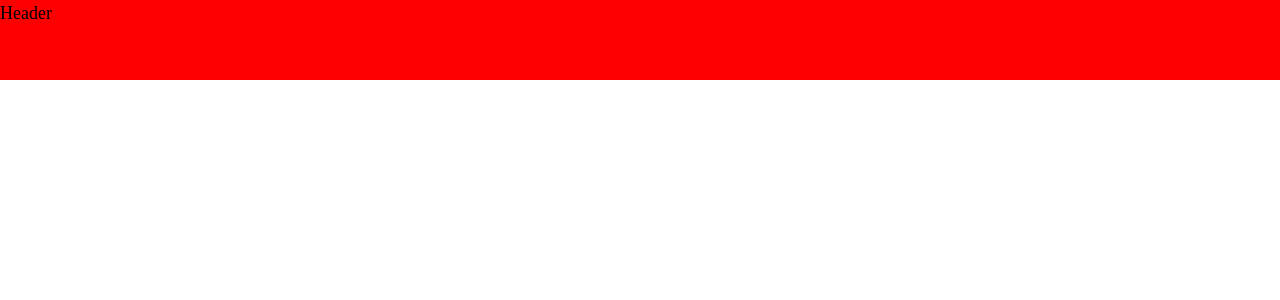
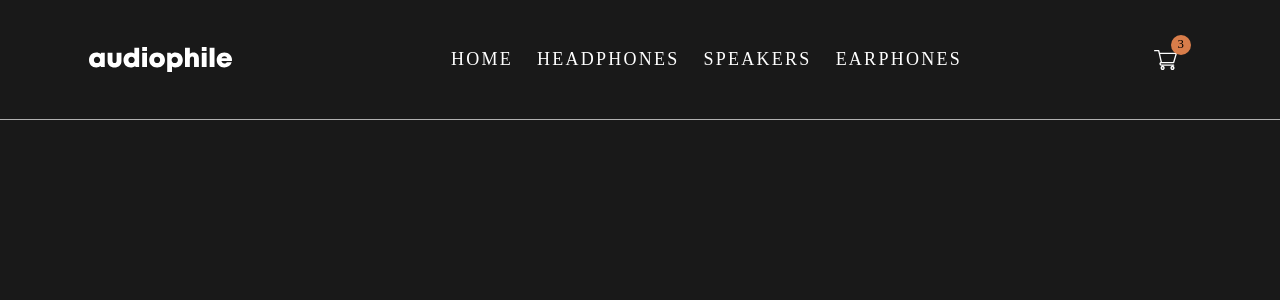
Before and after one commit to MarwenLabidi/header-Audiophile-Shop, a React (Vite) app: page / in a window 1280 px wide. Shown: the top 300 px of the page. Built offline with nearby package versions, Linux system fonts and the light colour scheme.

Commit message:
💄 style app

```diff
--- a/package.json
+++ b/package.json
@@ -9,6 +9,7 @@
   },
   "dependencies": {
     "react": "^18.2.0",
+    "react-device-detect": "^2.2.2",
     "react-dom": "^18.2.0",
     "styled-components": "^5.3.6"
   },
--- a/src/App.jsx
+++ b/src/App.jsx
@@ -1,15 +1,53 @@
-
-import { StyledHeader } from './setup/styled-components/styled_component';
-import GlobalStyle from './setup/styled-components/GlobalStyle';
+import { StyledHeader } from "./setup/styled-components/styled_component";
+import GlobalStyle from "./setup/styled-components/GlobalStyle";
+import { isBrowser, isMobile } from "react-device-detect";
 function App() {
-
-  return (
-
-    <>
-    <GlobalStyle />
-    <StyledHeader>Header</StyledHeader>
-</>
-  );
+        return (
+                <>
+                        <GlobalStyle />
+                        <StyledHeader>
+                                {isMobile && (
+                                        <input
+                                                type='checkbox'
+                                                className='menu'
+                                                name='menu-open'
+                                                aria-label='Menu'
+                                        />
+                                )}
+                                <img
+                                        src='icons/logo.svg'
+                                        alt='Audiophile logo'
+                                        className='logo'
+                                />
+                                {isBrowser && (
+                                        <>
+                                                <nav>
+                                                        <ul>
+                                                                <li tabIndex={0}>HOME</li>
+                                                                <li tabIndex={0}>
+                                                                        HEADPHONES
+                                                                </li>
+                                                                <li tabIndex={0}>
+                                                                        SPEAKERS
+                                                                </li>
+                                                                <li tabIndex={0}>
+                                                                        EARPHONES
+                                                                </li>
+                                                        </ul>
+                                                </nav>
+                                        </>
+                                )}
+                                <button className='cartContainer'>
+                                        <img
+                                                src='icons/icon-cart.svg'
+                                                alt='cart icon'
+                                                className='cart'
+                                        />
+                                        <span className='cartCount'>3</span>
+                                </button>
+                        </StyledHeader>
+                </>
+        );
 }
 
-export default App
+export default App;
--- a/src/setup/styled-components/GlobalStyle.jsx
+++ b/src/setup/styled-components/GlobalStyle.jsx
@@ -1,8 +1,16 @@
 import { createGlobalStyle } from "styled-components";
 const GlobalStyle = createGlobalStyle`
+:root {
+    --color-primary:#191919;
+    --color-secondary:#d87d4a;
+    --color-gray-300:#cfcfcf;
+    --color-gray-400:#b1b1b1;
+    --color-white:#fff;
+
+}
 body{
     font-size:18px;
-    /* background-color: red; */
+    background-color: var(--color-primary);
 
   };
 
--- a/src/setup/styled-components/styled_component.js
+++ b/src/setup/styled-components/styled_component.js
@@ -1,7 +1,67 @@
-import styled, { css} from "styled-components";
-
+import styled, { css } from "styled-components";
 
 export const StyledHeader = styled.header`
-background-color: red;
-height:10vh;
-`
+        background-color: var(--color-primary);
+        color: var(--color-white);
+        height: 15vh;
+        display: flex;
+        justify-content: space-around;
+        align-items: center;
+        border-bottom: 1px solid var(--color-gray-400);
+        & .menu {
+                height: 50px;
+                width: 50px;
+                appearance: none;
+                background: url(/icons/icon-hamburger.svg) no-repeat left;
+                /* if :checked change the background */
+                &:checked {
+                        background: url(/icons/icon-close-menu.svg) no-repeat
+                                left;
+                }
+        }
+        & .logo:hover {
+                cursor: pointer;
+        }
+        & nav ul {
+                display: flex;
+                gap: 1.5rem;
+                letter-spacing: 0.125em;
+                & li:hover,
+                & li:focus {
+                        cursor: pointer;
+                        color: var(--color-secondary);
+                        transition: all 0.3s ease-in-out;
+                }
+        }
+        & .cartContainer {
+                width: 50px;
+                height: 50px;
+                display: flex;
+                justify-content: center;
+                align-items: center;
+                background-color: transparent;
+                outline: none;
+                border: none;
+
+                position: relative;
+                & .cart {
+                        /* background-color:red; */
+                }
+                & .cart:hover {
+                        cursor: pointer;
+                }
+                & .cartCount {
+                        position: absolute;
+                        top: 0;
+                        right: 0;
+                        background-color: var(--color-secondary);
+                        width: 20px;
+                        height: 20px;
+                        border-radius: 50%;
+                        display: flex;
+                        justify-content: center;
+                        align-items: center;
+                        font-size: 0.8rem;
+                }
+        }
+`;
```
Also changed, not shown: 1 other file (tests, documents, lock files or other folders).
